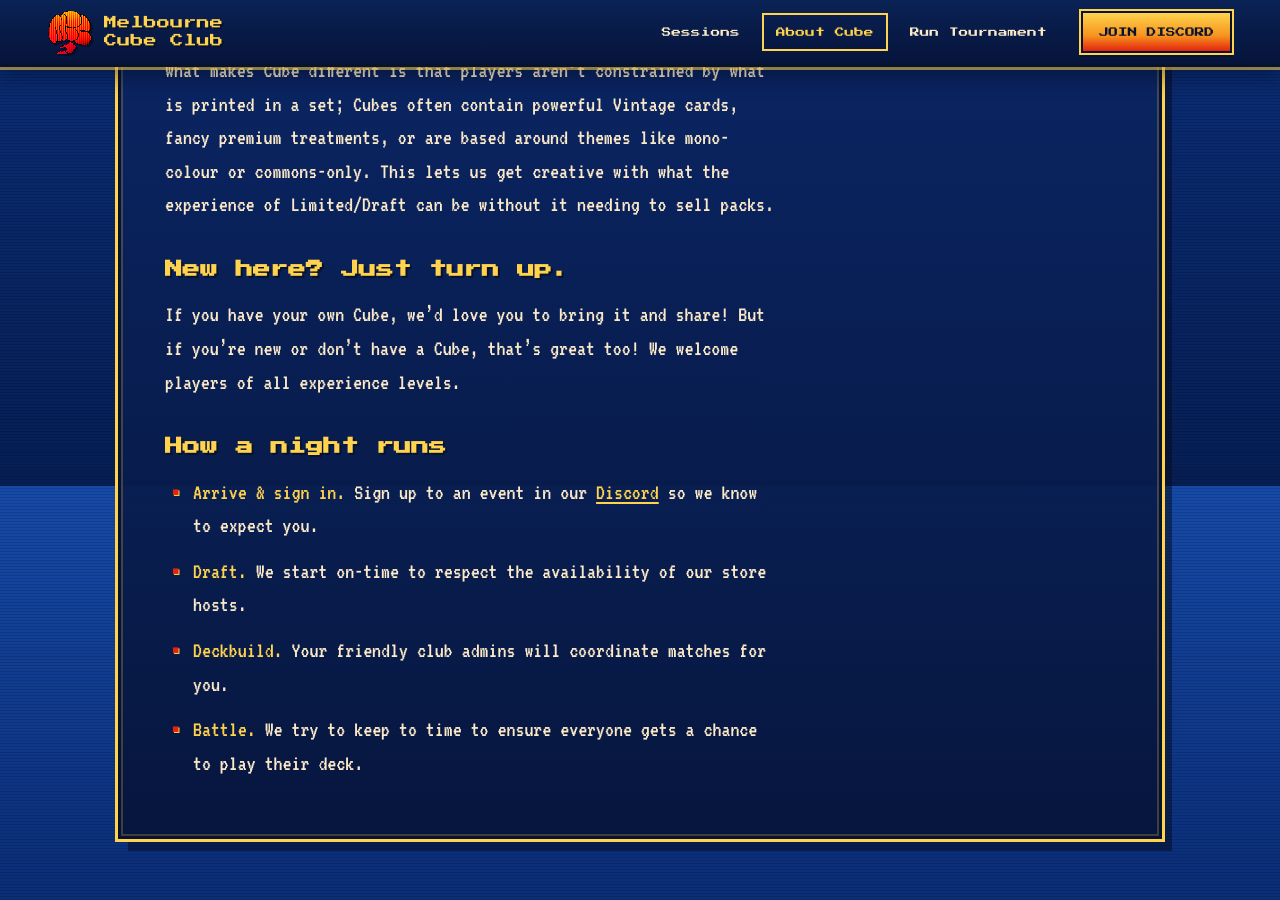
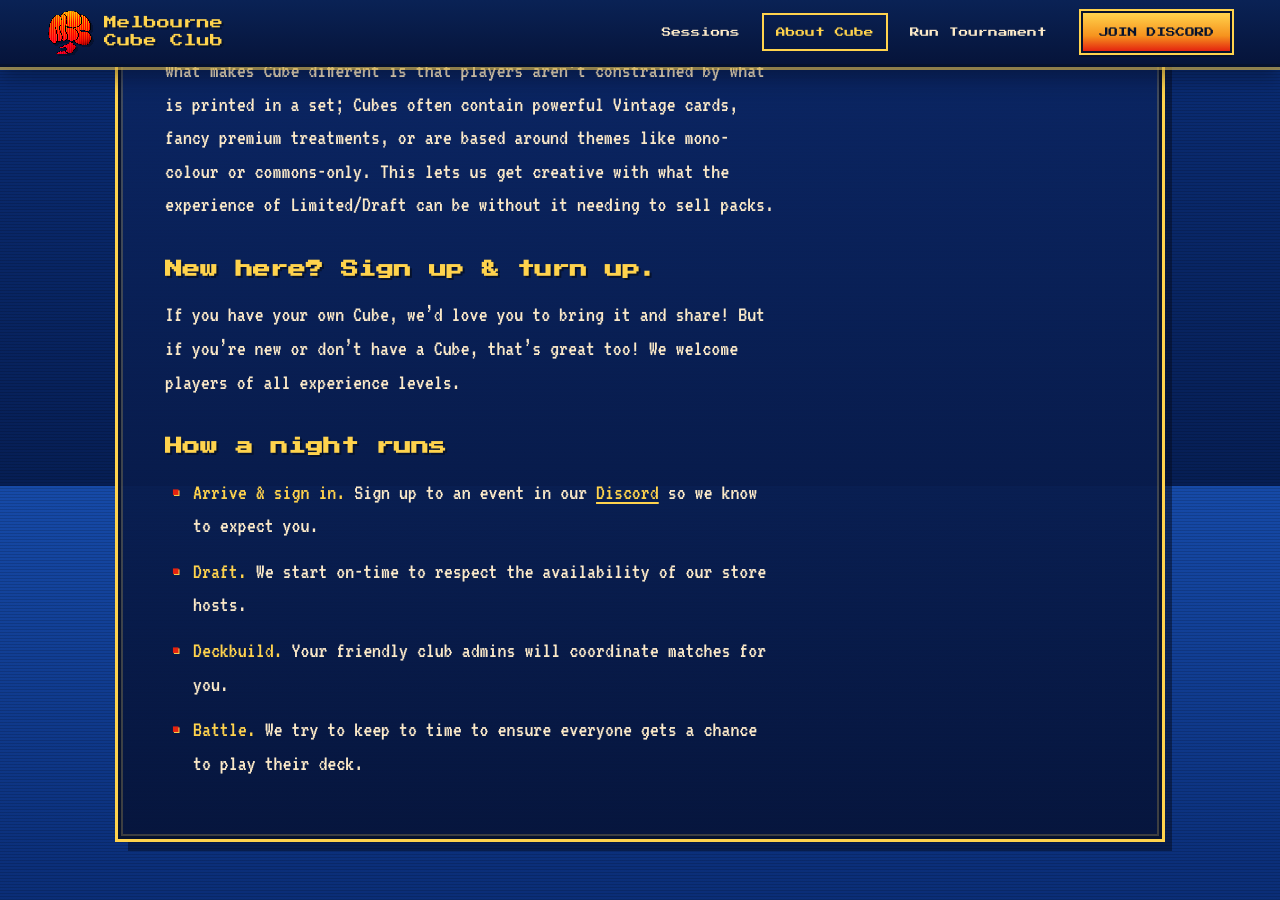
Before and after one commit to damiante/melbourne-cube-club-site, a Jekyll site: the page built from about.md, in a window 1280 px wide and 900 px high, scrolled down 414 px. Built offline with Jekyll 4.4.1, drawn with Linux system fonts in a browser that asks for light colours.

Commit message:
Minor change to retrigger deployment action

```diff
--- a/about.md
+++ b/about.md
@@ -23,7 +23,7 @@ fancy premium treatments, or are based around themes like mono-colour
 or commons-only. This lets us get creative with what the experience
 of Limited/Draft can be without it needing to sell packs.
 
-## New here? Just turn up.
+## New here? Sign up & turn up.
 
 If you have your own Cube, we'd love you to bring it and share!
 But if you're new or don't have a Cube, that's great too! We welcome
```
